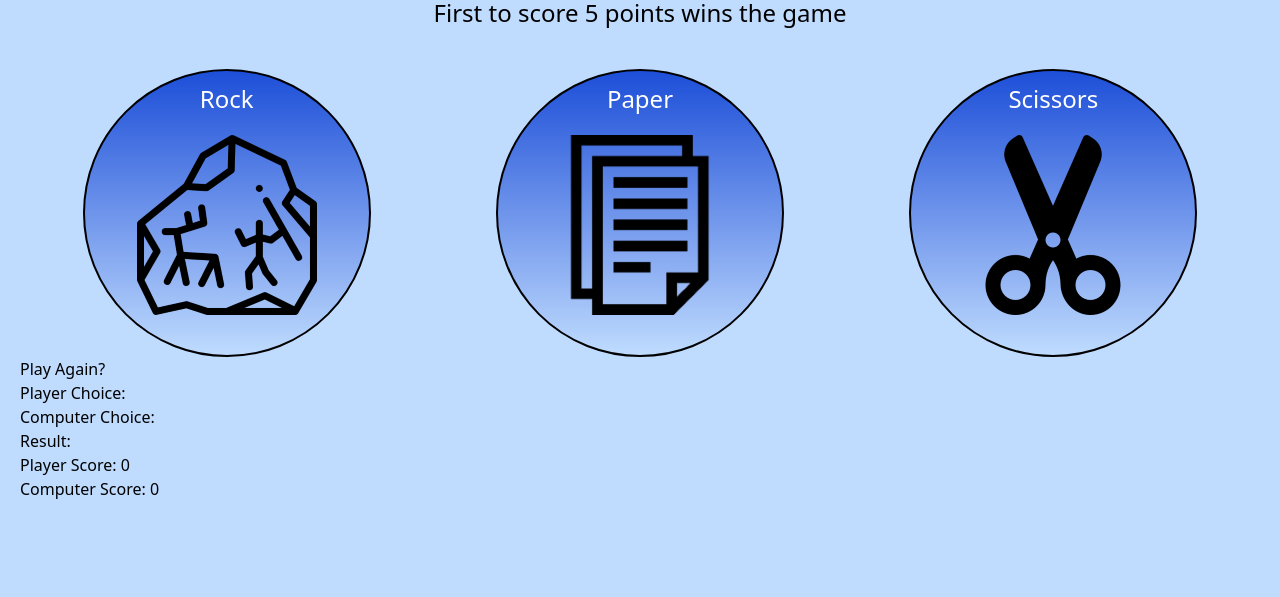
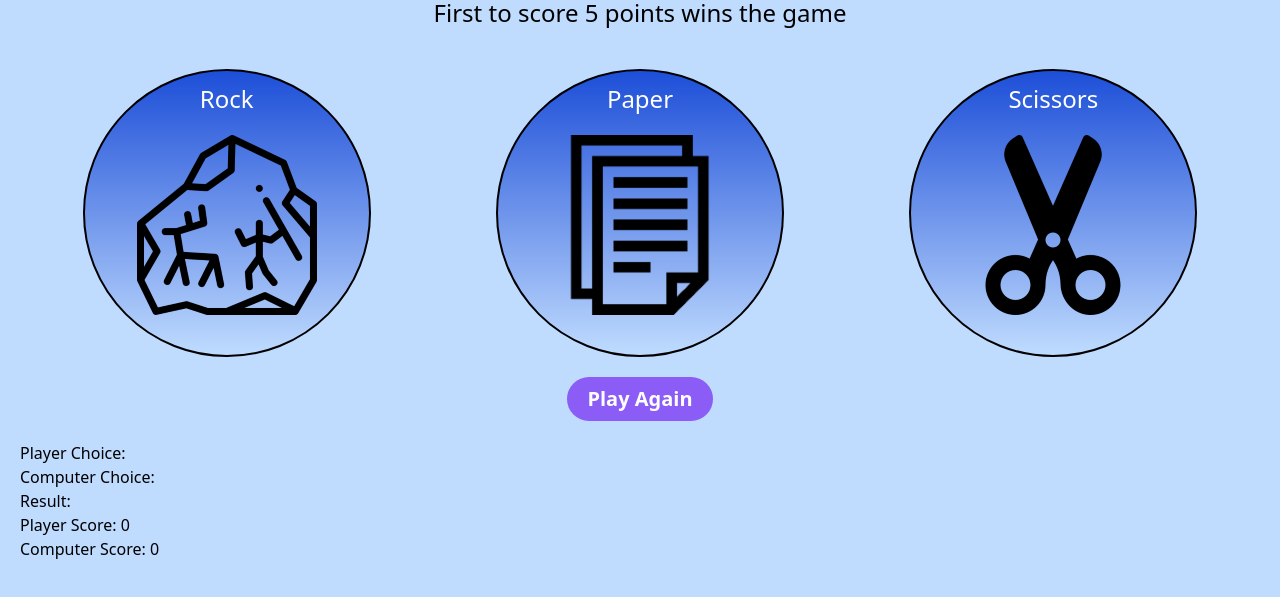
Before and after one commit to Ibrahim-Mohamed45/Rock-Paper-Scissors, a website: page public/index.html in a window 1280 px wide. Shown: the part 127-724 px from the top of the page. Drawn offline with Linux system fonts and the light colour scheme.

Commit message:
Style play again button

```diff
--- a/public/index.html
+++ b/public/index.html
@@ -22,7 +22,9 @@
             <button class="selectionButton scissorsButton mx-auto"><p class = "buttonText md:pt-3 font-medium text-xl lg:text-2xl">Scissors</p><img src="../images/scissors.png" class="object-scale-down w-20 h-20 pt-2 md:px-5 md:pt-0 md:object-scale-down md:h-40 md:w-40 lg:object-scale-down lg:h-60 lg:w-60 lg:pb-5"></button>
         </div>
     </div>
-    <button class="playAgain"><p class = "buttonText">Play Again?</p></button>
+    <div class="flex justify-center py-5">
+        <button class="playAgain bg-violet-500 hover:bg-violet-600 focus:outline-none focus:ring focus:ring-violet-300 active:bg-violet-700 px-5 py-3 text-xl leading-5 rounded-full font-semibold text-white"><p class = "buttonText">Play Again</p></button>
+    </div>
 </div>
 
 <div class="scores">
```
Also changed, not shown: public/output.css.
